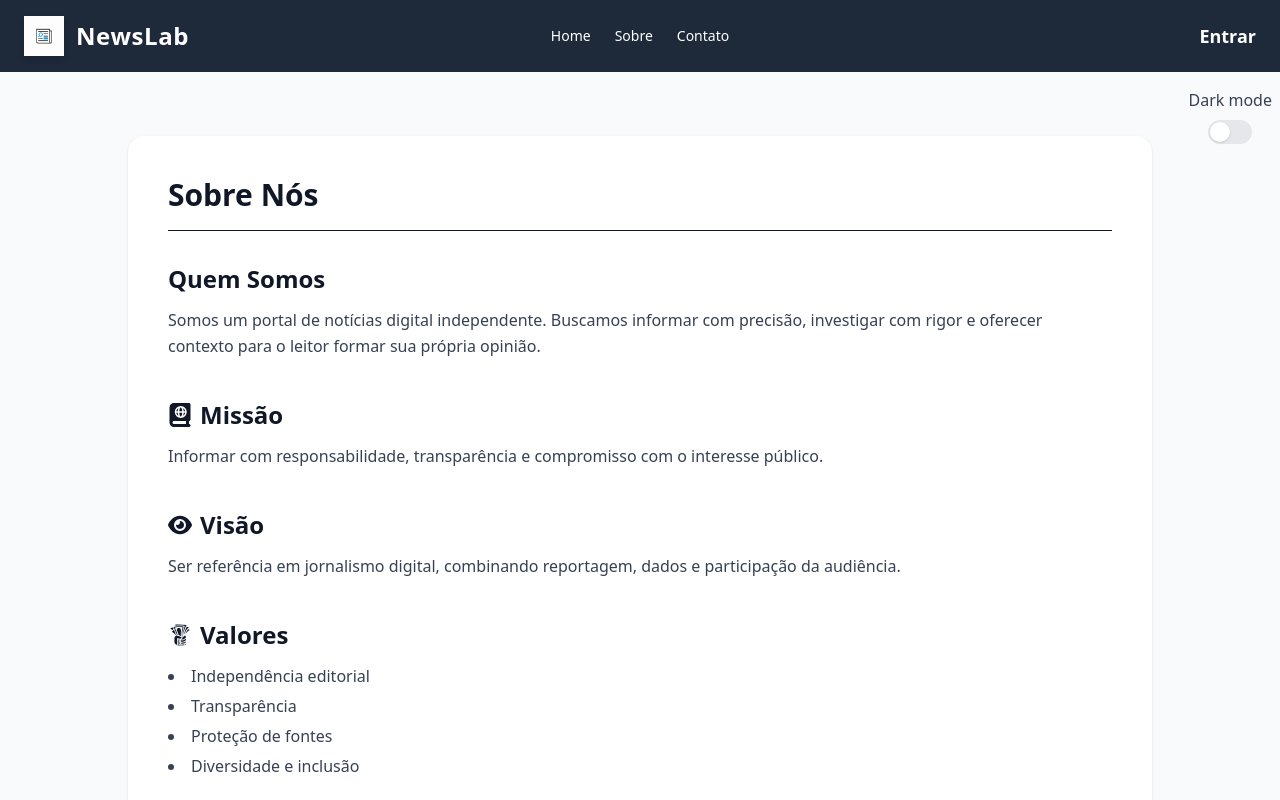
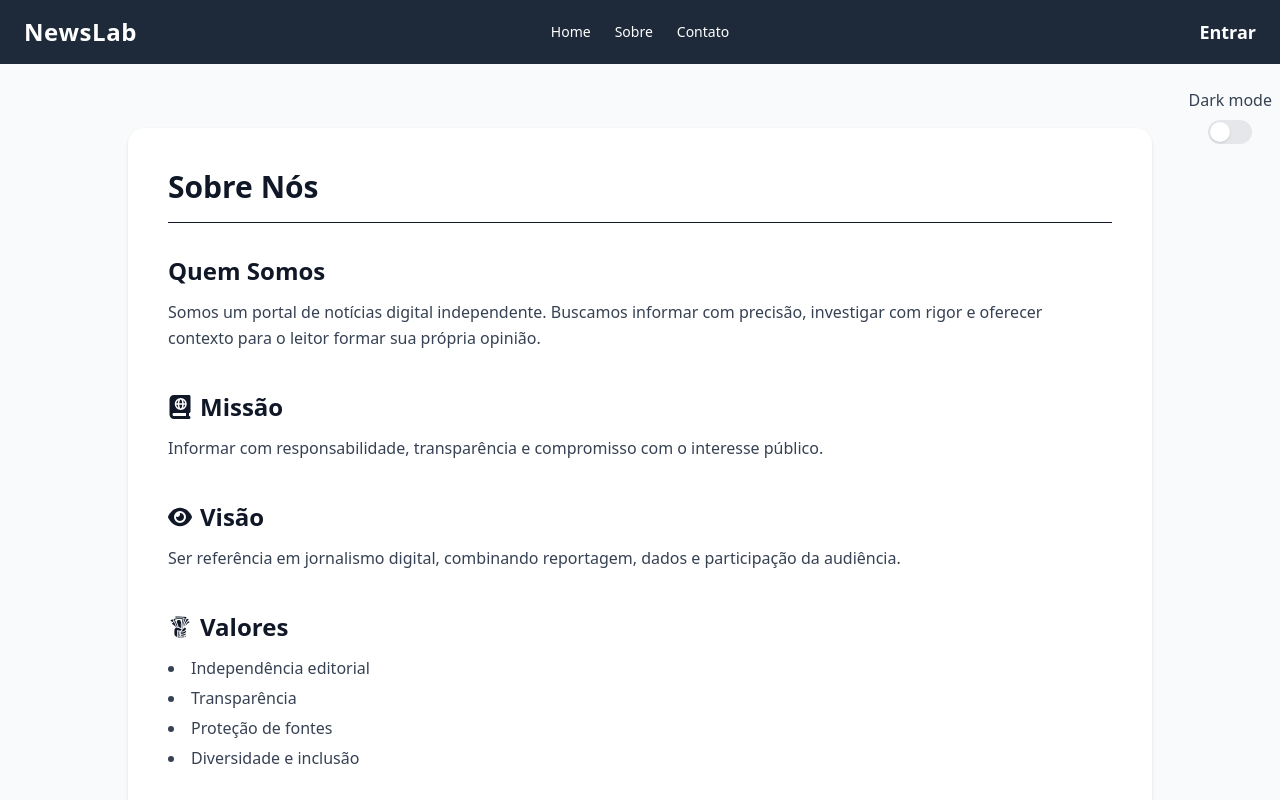
Before and after one commit to 1TDSPW-25/sistema-flow, a React (Vite) app: page /sistema-flow/sobre in a window 1280 px wide. Shown: the top 800 px of the page. Built offline with nearby package versions, Linux system fonts and the light colour scheme; no server answers.

Commit message:
fix: excluido o logo do Cabecalho.

```diff
--- a/src/components/Cabecalho/index.tsx
+++ b/src/components/Cabecalho/index.tsx
@@ -36,11 +36,7 @@ export default function Cabecalho() {
   return (
     <nav className="w-full bg-gray-800 gap-3 py-4 px-6 shadow-md grid grid-cols-3 max-sm:grid-cols-2 items-center justify-between">
       <div className="flex items-center gap-3">
-        <img
-          src={logo}
-          alt="NewsLab logo"
-          className="h-10 w-auto drop-shadow-md"
-        />
+
         <h1 className="text-2xl font-bold text-white tracking-wide">NewsLab</h1>
       </div>
 
```
